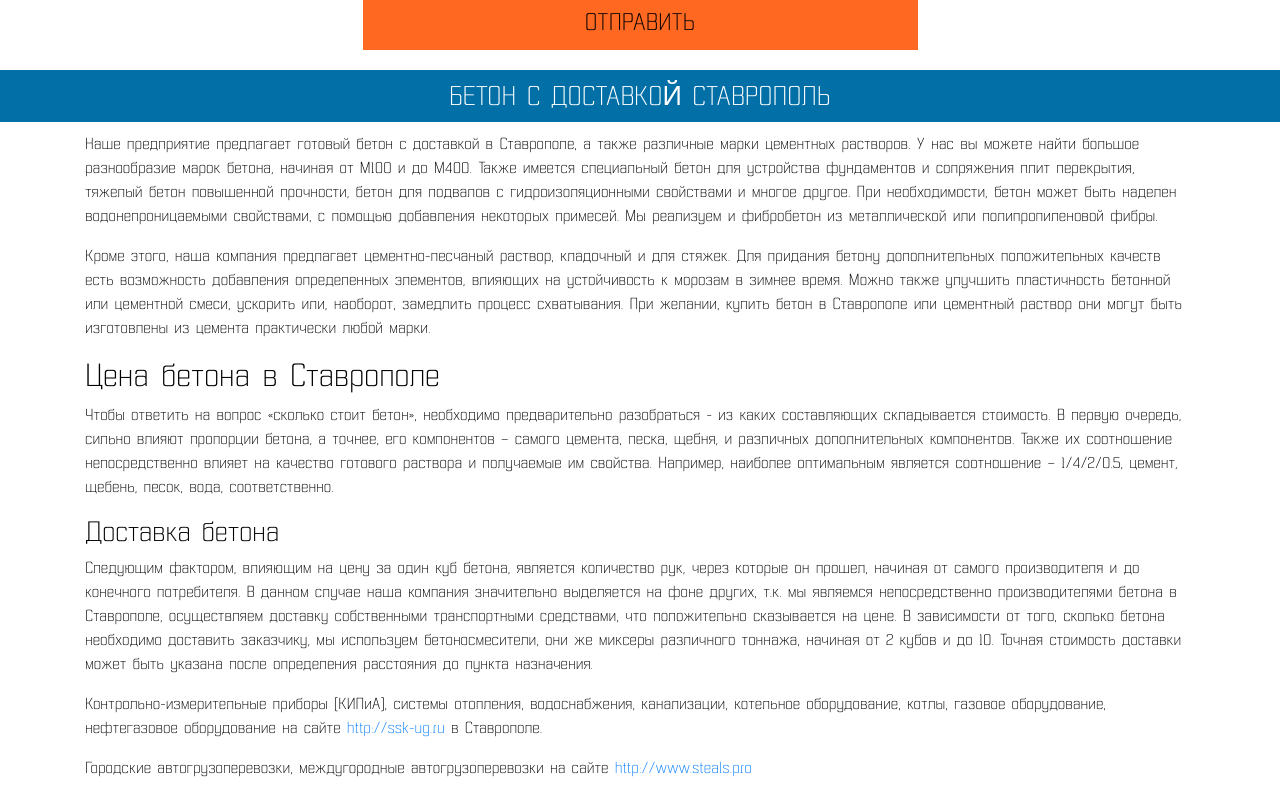
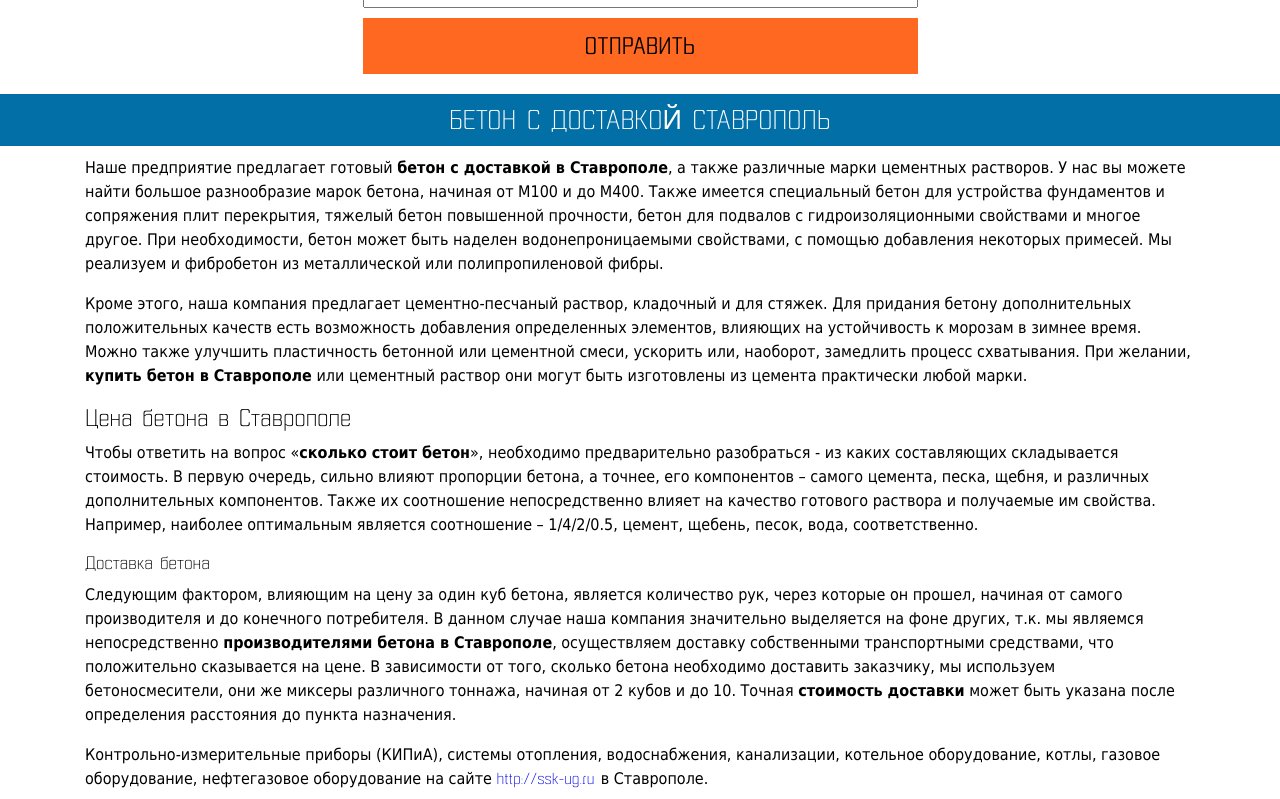
Before and after one commit to IOINITID/beton, a plain HTML site: page index.html in a window 1280 px wide. Shown: the part 1520-2319 px from the top of the page. Drawn offline with Linux system fonts and the light colour scheme.

Commit message:
Added missing fonts

```diff
--- a/index.html
+++ b/index.html
@@ -5,10 +5,11 @@
   <meta charset="UTF-8">
   <meta name="viewport" content="width=device-width, initial-scale=1.0">
   <meta http-equiv="X-UA-Compatible" content="ie=edge">
-  <title></title>
+  <title>Главная - Бетон</title>
   <link rel="stylesheet" href="css/normalize.css">
   <link rel="stylesheet" href="css/bootstrap.css">
   <link rel="stylesheet" href="css/styles.css">
+  <link rel="icon" href="img/favicon.ico">
 </head>
 
 <body>
@@ -221,7 +222,7 @@
   </div>
 
   <div class="container item-delivery-text">
-    <p>Наше предприятие предлагает готовый бетон с доставкой в Ставрополе, а также различные марки
+    <p>Наше предприятие предлагает готовый <b>бетон с доставкой в Ставрополе</b>, а также различные марки
       цементных растворов. У нас вы можете найти большое разнообразие марок бетона, начиная от М100 и до М400. Также
       имеется специальный бетон для устройства фундаментов и сопряжения плит перекрытия, тяжелый бетон повышенной
       прочности, бетон для подвалов с гидроизоляционными свойствами и многое другое. При необходимости, бетон может быть
@@ -231,12 +232,13 @@
     <p>Кроме этого, наша компания предлагает цементно-песчаный раствор, кладочный и для стяжек. Для придания бетону
       дополнительных положительных качеств есть возможность добавления определенных элементов, влияющих на устойчивость
       к морозам в зимнее время. Можно также улучшить пластичность бетонной или цементной смеси, ускорить или, наоборот,
-      замедлить процесс схватывания. При желании, купить бетон в Ставрополе или цементный раствор они
+      замедлить процесс схватывания. При желании, <b>купить бетон в Ставрополе</b> или цементный раствор они
       могут быть изготовлены из цемента практически любой марки.</p>
 
     <h2>Цена бетона в Ставрополе</h2>
 
-    <p>Чтобы ответить на вопрос «сколько стоит бетон», необходимо предварительно разобраться - из каких составляющих
+    <p>Чтобы ответить на вопрос «<b>сколько стоит бетон</b>», необходимо предварительно разобраться - из каких
+      составляющих
       складывается стоимость. В первую очередь, сильно влияют пропорции бетона, а точнее, его компонентов – самого
       цемента, песка, щебня, и различных дополнительных компонентов. Также их соотношение непосредственно влияет на
       качество готового раствора и получаемые им свойства. Например, наиболее оптимальным является соотношение –
@@ -246,10 +248,11 @@
 
     <p>Следующим фактором, влияющим на цену за один куб бетона, является количество рук, через которые он прошел,
       начиная от самого производителя и до конечного потребителя. В данном случае наша компания значительно выделяется
-      на фоне других, т.к. мы являемся непосредственно производителями бетона в Ставрополе, осуществляем доставку
+      на фоне других, т.к. мы являемся непосредственно <b>производителями бетона в Ставрополе</b>, осуществляем доставку
       собственными транспортными средствами, что положительно сказывается на цене. В зависимости от того, сколько бетона
       необходимо доставить заказчику, мы используем бетоносмесители, они же миксеры различного тоннажа, начиная от 2
-      кубов и до 10. Точная стоимость доставки может быть указана после определения расстояния до пункта назначения.</p>
+      кубов и до 10. Точная <b>стоимость доставки</b> может быть указана после определения расстояния до пункта
+      назначения.</p>
 
     <p>Контрольно-измерительные приборы (КИПиА), системы отопления, водоснабжения, канализации, котельное оборудование,
       котлы, газовое оборудование, нефтегазовое оборудование на сайте <a href="http://ssk-ug.ru">http://ssk-ug.ru </a>в
--- a/scss/styles.scss
+++ b/scss/styles.scss
@@ -256,9 +256,11 @@ body {
 
 .prices {
   table {
-    width: 75%;
+    width: 100%;
     text-align: center;
     margin: 0 auto 20px auto;
+    font-family: 'Conv_Tabia', sans-serif;
+    font-size: 18px;
 
     tr {
       border-bottom: 1px solid #a0a0a0;
@@ -287,6 +289,7 @@ body {
     text-transform: uppercase;
     text-align: center;
     margin-bottom: 10px;
+    font-family: 'Conv_Tabia', sans-serif;
   }
 
   form {
@@ -303,6 +306,8 @@ body {
     input {
       padding: 10px 20px;
       margin-bottom: 10px;
+      font-family: 'Tahoma', sans-serif;
+      text-transform: uppercase;
     }
 
     button {
@@ -311,6 +316,15 @@ body {
       border: none;
       text-transform: uppercase;
       font-size: 24px;
+      font-family: 'Conv_Tabia', sans-serif;
+      text-transform: uppercase;
+
+      &:hover,
+      &:focus {
+        cursor: pointer;
+        box-shadow: 0 0 0px 2px #ff6821 inset;
+        background-color: rgba(255, 104, 33, 0.3);
+      }
     }
   }
 }
@@ -326,6 +340,30 @@ body {
   text-transform: uppercase;
   padding: 10px 0;
   margin-bottom: 10px;
+}
+
+.item-delivery-text {
+  p {
+    font-family: 'Tahoma', sans-serif;
+    font-size: 16px;
+
+    b {
+      font-weight: 700;
+    }
+
+    a {
+      color: #0000ee;
+      font-family: 'Conv_Tabia Normal', sans-serif;
+    }
+  }
+
+  h2 {
+    font-size: 24px;
+  }
+
+  h3 {
+    font-size: 18px;
+  }
 }
 
 .features {
@@ -388,6 +426,7 @@ body {
     color: #f23f00;
     text-align: center;
     margin-bottom: 10px;
+    font-family: 'Conv_Tabia', sans-serif;
   }
 
   ul {
@@ -453,6 +492,7 @@ body {
         font-size: 16px;
         padding: 5px 10px;
         text-decoration: none;
+        font-family: 'Conv_Tabia Medium', sans-serif;
 
         &:hover,
         &:focus {
@@ -461,6 +501,7 @@ body {
         }
       }
     }
+
   }
 }
 
@@ -476,6 +517,7 @@ body {
     margin: 0;
     color: #92bfd6;
     font-family: 'Calibri', sans-serif;
+    font-size: 14px;
   }
 }
 
@@ -488,6 +530,7 @@ body {
     color: #ffffff;
     font-size: 18px;
     margin: 0;
+    font-family: 'Conv_Tabia', sans-serif;
 
     span {
       color: #ffbd20;
```
Also changed, not shown: css/styles.css, img/favicon.ico (added), 1 other file.
